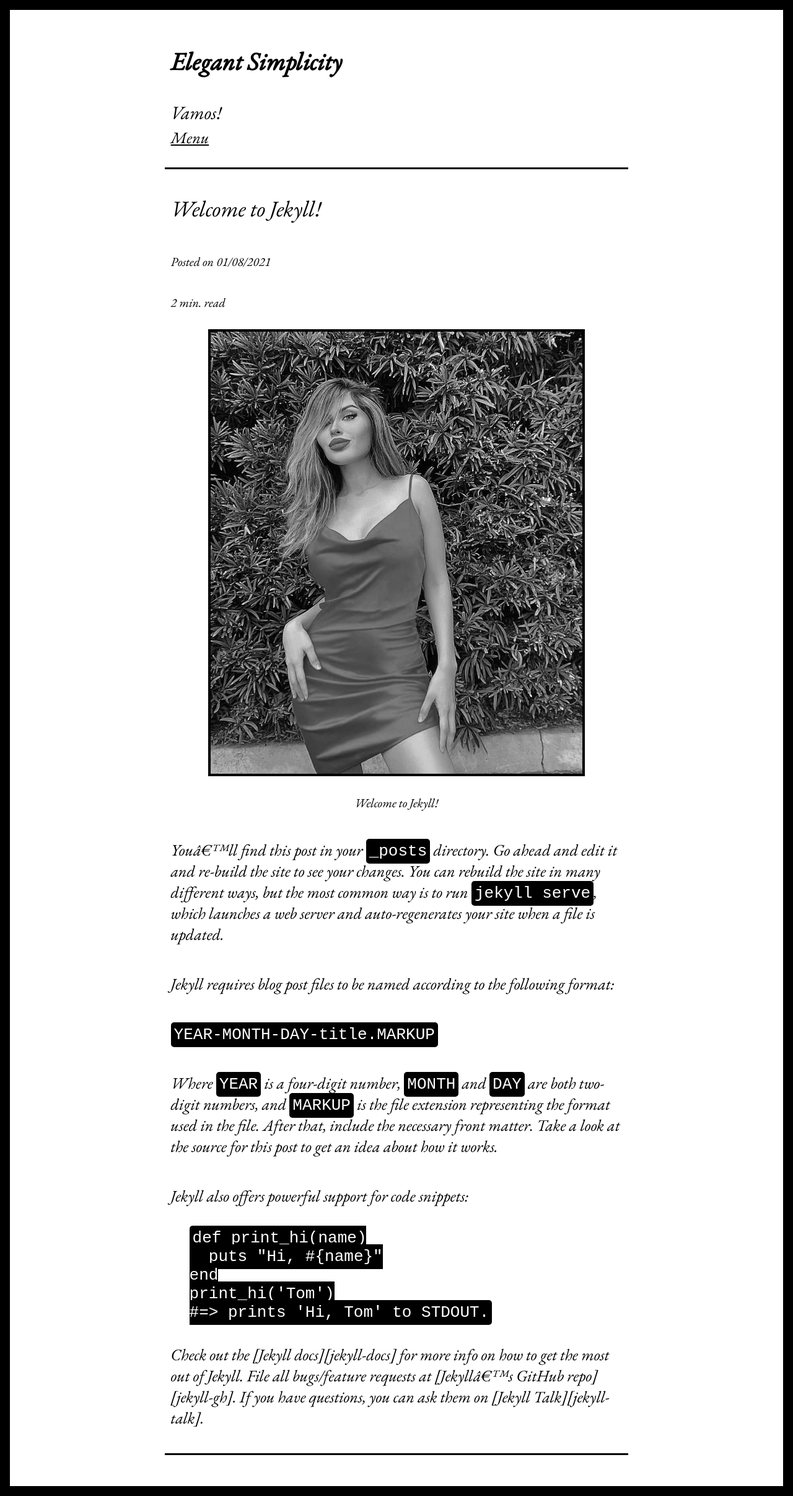
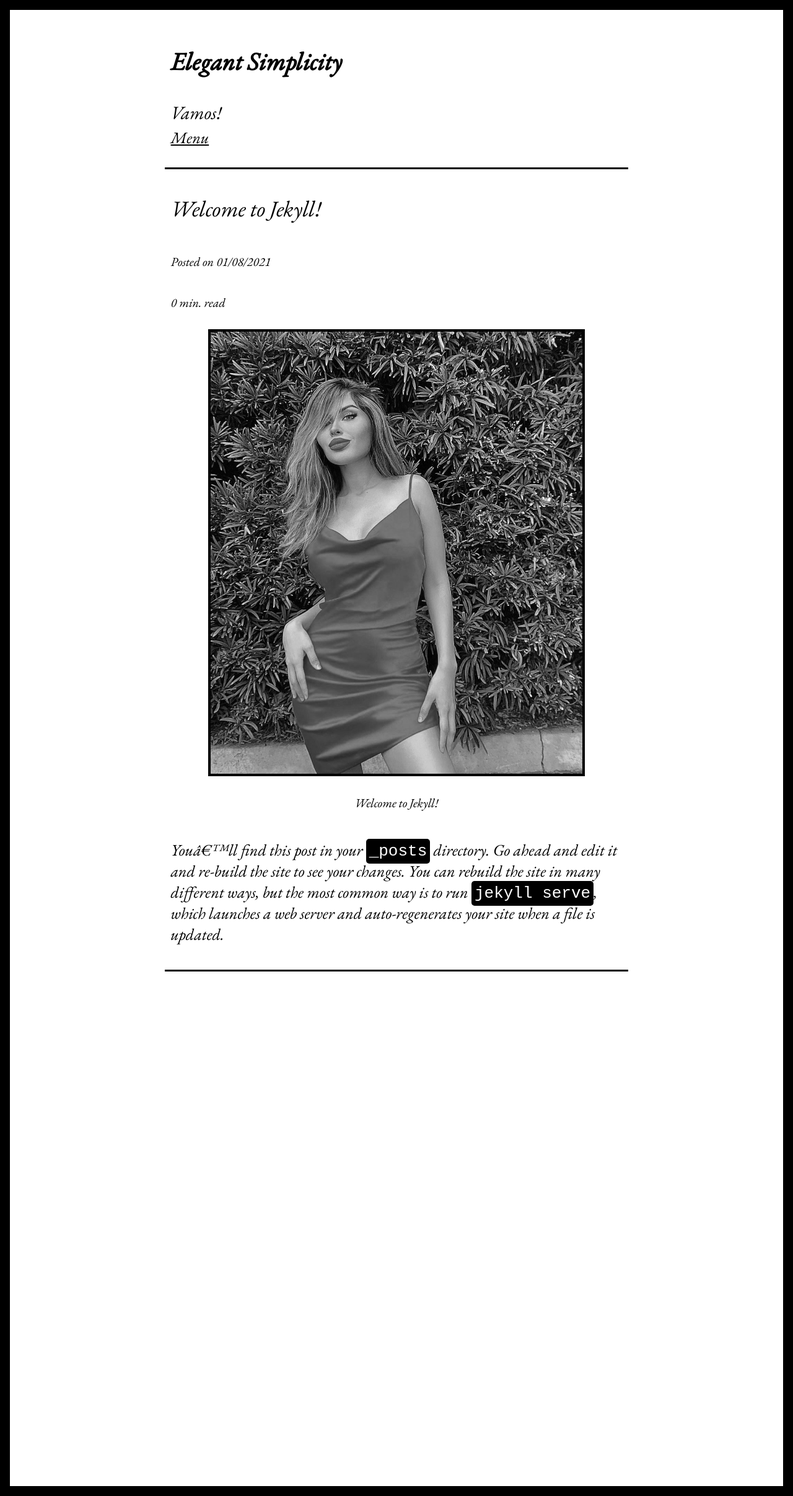
Before and after one commit to iamtheblackunicorn/elegant-simplicity, a Jekyll site: the page built from _posts/2021-08-02-welcome-to-jekyll.markdown, in a window 1280 px wide. Shown: the whole page at 62% size. Built offline with Jekyll 4.4.1, drawn with Linux system fonts in a browser that asks for light colours.

```diff
--- a/_posts/2021-08-02-welcome-to-jekyll.markdown
+++ b/_posts/2021-08-02-welcome-to-jekyll.markdown
@@ -10,21 +10,3 @@ banner: "https://blckunicorn.art/assets/posts/sample.jpg"
 show: true
 ---
 You’ll find this post in your `_posts` directory. Go ahead and edit it and re-build the site to see your changes. You can rebuild the site in many different ways, but the most common way is to run `jekyll serve`, which launches a web server and auto-regenerates your site when a file is updated.
-
-Jekyll requires blog post files to be named according to the following format:
-
-`YEAR-MONTH-DAY-title.MARKUP`
-
-Where `YEAR` is a four-digit number, `MONTH` and `DAY` are both two-digit numbers, and `MARKUP` is the file extension representing the format used in the file. After that, include the necessary front matter. Take a look at the source for this post to get an idea about how it works.
-
-Jekyll also offers powerful support for code snippets:
-
-{% highlight ruby %}
-def print_hi(name)
-  puts "Hi, #{name}"
-end
-print_hi('Tom')
-#=> prints 'Hi, Tom' to STDOUT.
-{% endhighlight %}
-
-Check out the [Jekyll docs][jekyll-docs] for more info on how to get the most out of Jekyll. File all bugs/feature requests at [Jekyll’s GitHub repo][jekyll-gh]. If you have questions, you can ask them on [Jekyll Talk][jekyll-talk].
--- /dev/null
+++ b/api/index.markdown
@@ -0,0 +1,3 @@
+---
+layout: "api"
+---
```
Also changed, not shown: _layouts/api.html (added, +27 -0 lines).
